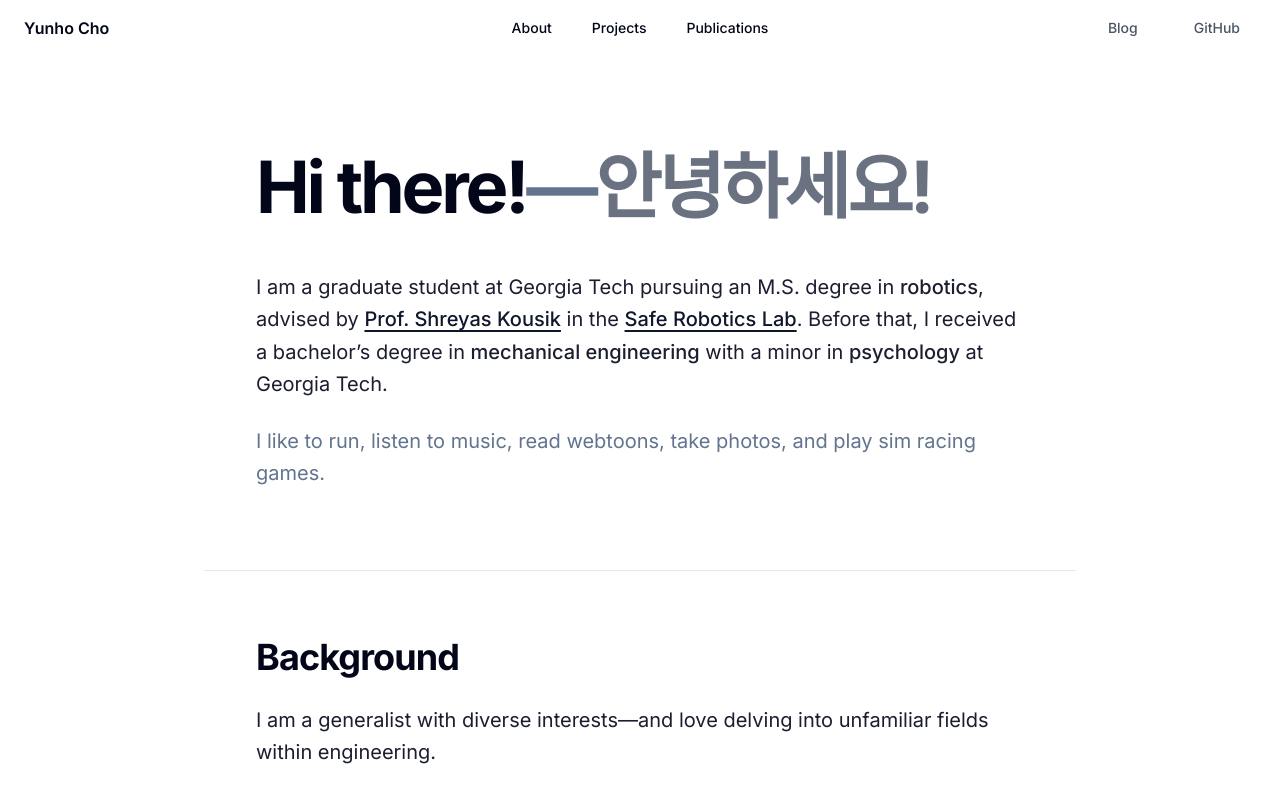
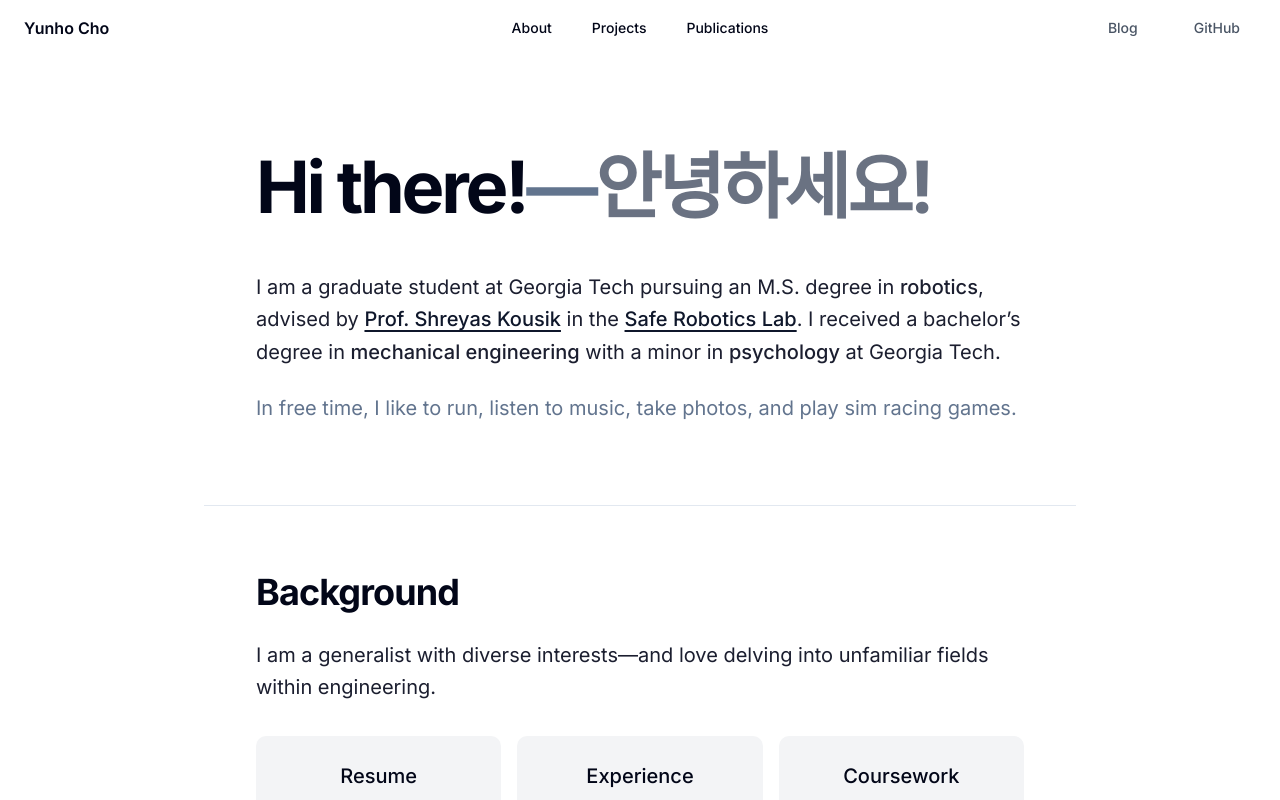
Before and after one commit to yunho-c/Portfolio-3, a SvelteKit app: page /about in a window 1280 px wide. Shown: the top 800 px of the page. Built offline with nearby package versions, Linux system fonts and the light colour scheme.

Commit message:
content: refine About education and free-time wording

```diff
--- a/src/routes/about/+page.svelte
+++ b/src/routes/about/+page.svelte
@@ -39,13 +39,13 @@
 					in the
 					<a href="https://saferoboticslab.me.gatech.edu/" class="inline-link"
 						>Safe Robotics Lab</a
-					>. Before that, I received a bachelor’s degree in <span class="font-medium"
+					>. I received a bachelor’s degree in <span class="font-medium"
 						>mechanical engineering</span
 					>
 					with a minor in <span class="font-medium">psychology</span> at Georgia Tech.
 				</p>
 				<p class="text-muted-foreground">
-					I like to run, listen to music, read webtoons, take photos, and play sim racing games.
+					In free time, I like to run, listen to music, take photos, and play sim racing games.
 				</p>
 			</div>
 		</header>
```
